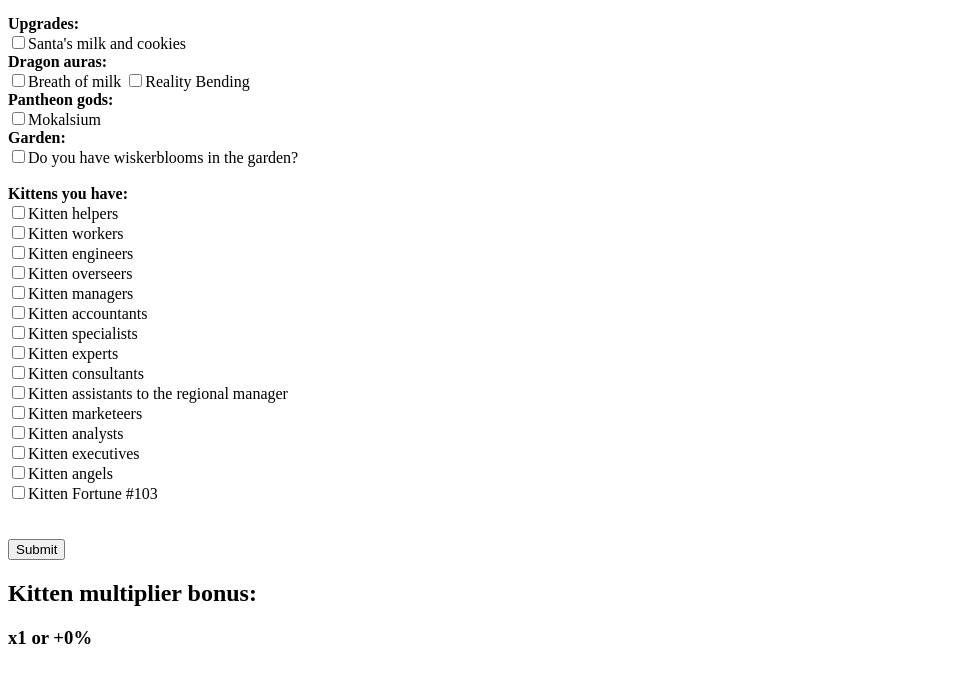
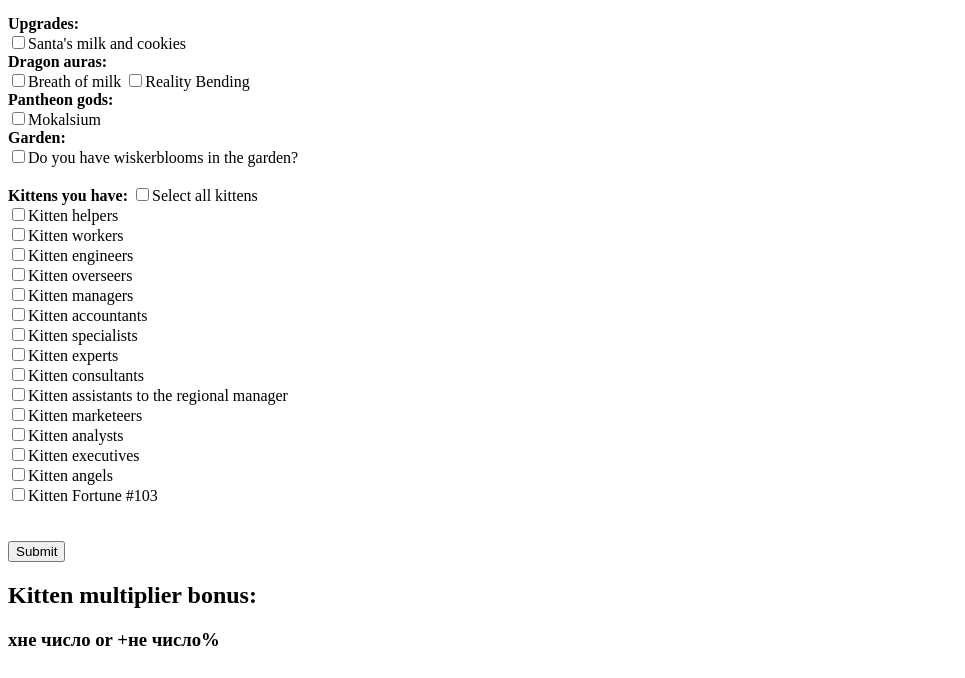
Before and after one commit to swbuwk/kitten_milk_counter, a plain HTML site: page index.html in a window 1280 px wide. Both pictures are taken after typing "Sample" into the empty fields and a click on the button "Submit". Shown: the part 122-800 px from the top of the page, without its empty margins (0-965 px from the left). Drawn offline with Linux system fonts and the light colour scheme.

Commit message:
added select all checkbox

```diff
--- a/index.html
+++ b/index.html
@@ -38,22 +38,23 @@
         <input type="text" id="garden_buff" value=""><br>
     </div>
     <div class="kittens">
-        <br><b>Kittens you have:</b><br>
-        <label><input type="checkbox" id="Kitten_helpers">Kitten helpers<br></label>
-        <label><input type="checkbox" id="Kitten_workers">Kitten workers<br></label>
-        <label><input type="checkbox" id="Kitten_engineers">Kitten engineers<br></label>
-        <label><input type="checkbox" id="Kitten_overseers">Kitten overseers<br></label>
-        <label><input type="checkbox" id="Kitten_managers">Kitten managers<br></label>
-        <label><input type="checkbox" id="Kitten_accountants">Kitten accountants<br></label>
-        <label><input type="checkbox" id="Kitten_specialists">Kitten specialists<br></label>
-        <label><input type="checkbox" id="Kitten_experts">Kitten experts<br></label>
-        <label><input type="checkbox" id="Kitten_consultants">Kitten consultants<br></label>
-        <label><input type="checkbox" id="Kitten_assistants">Kitten assistants to the regional manager<br></label>
-        <label><input type="checkbox" id="Kitten_marketeers">Kitten marketeers<br></label>
-        <label><input type="checkbox" id="Kitten_analystss">Kitten analysts<br></label>
-        <label><input type="checkbox" id="Kitten_executives">Kitten executives<br></label>
-        <label><input type="checkbox" id="Kitten_angels">Kitten angels<br></label>
-        <label><input type="checkbox" id="Kitten_fortune">Kitten Fortune #103<br></label>
+        <br><b>Kittens you have:</b>
+        <label><input type="checkbox" id="selectall">Select all kittens</input></label><br>
+        <label><input type="checkbox" id="k1">Kitten helpers<br></label>
+        <label><input type="checkbox" id="k2">Kitten workers<br></label>
+        <label><input type="checkbox" id="k3">Kitten engineers<br></label>
+        <label><input type="checkbox" id="k4">Kitten overseers<br></label>
+        <label><input type="checkbox" id="k5">Kitten managers<br></label>
+        <label><input type="checkbox" id="k6">Kitten accountants<br></label>
+        <label><input type="checkbox" id="k7">Kitten specialists<br></label>
+        <label><input type="checkbox" id="k8">Kitten experts<br></label>
+        <label><input type="checkbox" id="k9">Kitten consultants<br></label>
+        <label><input type="checkbox" id="k10">Kitten assistants to the regional manager<br></label>
+        <label><input type="checkbox" id="k11">Kitten marketeers<br></label>
+        <label><input type="checkbox" id="k12">Kitten analysts<br></label>
+        <label><input type="checkbox" id="k13">Kitten executives<br></label>
+        <label><input type="checkbox" id="k14">Kitten angels<br></label>
+        <label><input type="checkbox" id="k15">Kitten Fortune #103<br></label>
     </div>
     <br><br><button id="submit">Submit</button>
     <h2>Kitten multiplier bonus:</h2>
--- a/main.js
+++ b/main.js
@@ -1,4 +1,5 @@
-let mokal = document.querySelector('#mokal'), wisker = document.querySelector('#wiskerblooms')
+let mokal = document.querySelector('#mokal'), wisker = document.querySelector('#wiskerblooms'), select_all = document.querySelector('#selectall')
+const kitten_mult_n=[0.1,0.125,0.15,0.175,0.2,0.2,0.2,0.2,0.2,0.175,0.15,0.125,0.115,0.1,0.05]
 document.querySelector('#submit').onclick = function() {
     let milk_mult = 1,milk_progress = 1 ,cat_mult = 1
 
@@ -34,50 +35,8 @@ document.querySelector('#submit').onclick = function() {
         milk_mult*=1+document.querySelector('#garden_buff').value/100
     }
 
-    if (document.querySelector('#Kitten_helpers').checked) {
-        cat_mult*=(1+milk_progress*0.1*milk_mult)
-    }
-    if (document.querySelector('#Kitten_workers').checked) {
-        cat_mult*=(1+milk_progress*0.125*milk_mult)
-    }
-    if (document.querySelector('#Kitten_engineers').checked) {
-        cat_mult*=(1+milk_progress*0.15*milk_mult)
-    }
-    if (document.querySelector('#Kitten_overseers').checked) {
-        cat_mult*=(1+milk_progress*0.175*milk_mult)
-    }
-    if (document.querySelector('#Kitten_managers').checked) {
-        cat_mult*=(1+milk_progress*0.2*milk_mult)
-    }
-    if (document.querySelector('#Kitten_accountants').checked) {
-        cat_mult*=(1+milk_progress*0.2*milk_mult)
-    }
-    if (document.querySelector('#Kitten_specialists').checked) {
-        cat_mult*=(1+milk_progress*0.2*milk_mult)
-    }
-    if (document.querySelector('#Kitten_experts').checked) {
-        cat_mult*=(1+milk_progress*0.2*milk_mult)
-    }
-    if (document.querySelector('#Kitten_consultants').checked) {
-        cat_mult*=(1+milk_progress*0.2*milk_mult)
-    }
-    if (document.querySelector('#Kitten_assistants').checked) {
-        cat_mult*=(1+milk_progress*0.175*milk_mult)
-    }
-    if (document.querySelector('#Kitten_marketeers').checked) {
-        cat_mult*=(1+milk_progress*0.15*milk_mult)
-    }
-    if (document.querySelector('#Kitten_analystss').checked) {
-        cat_mult*=(1+milk_progress*0.125*milk_mult)
-    }
-    if (document.querySelector('#Kitten_executives').checked) {
-        cat_mult*=(1+milk_progress*0.115*milk_mult)
-    }
-    if (document.querySelector('#Kitten_angels').checked) {
-        cat_mult*=(1+milk_progress*0.1*milk_mult)
-    }
-    if (document.querySelector('#Kitten_fortune').checked) {
-        cat_mult*=(1+milk_progress*0.05*milk_mult)
+    for (let i of kitten_mult_n) {
+        cat_mult*=(1+milk_progress*milk_mult*i)
     }
 
     document.querySelector('#kitten_bonus').innerHTML= `x${(Math.round(cat_mult*1000)/1000).toLocaleString('ru')} or +${(Math.round((cat_mult-1)*100000)/1000).toLocaleString('ru')}%`
@@ -98,3 +57,22 @@ wisker.onclick = function() {
 
     }
 }
+wisker.onclick = function() {
+    if (wisker.checked) {
+    document.querySelector('#garden').classList.remove('hidden')
+    } else {
+        document.querySelector('#garden').classList.add('hidden')
+
+    }
+}
+select_all.onclick = function() {
+    if (select_all.checked) {
+        for (i in kitten_mult_n) {
+            document.querySelector(`#k${+i+1}`).checked = true
+        }
+    } else {
+        for (i in kitten_mult_n) {
+            document.querySelector(`#k${+i+1}`).checked = false
+        }
+    }
+}
```
